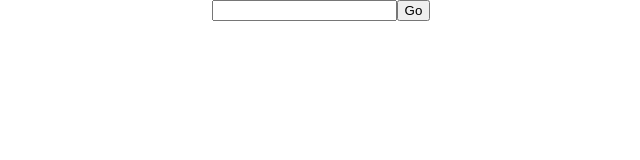
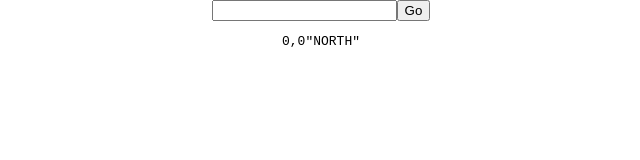
Before and after one commit to dimitri-a/turtle_test, a React (Create React App) app: page / in a window 1280 px wide. Shown: the top 160 px of the page, without its empty margins (319-959 px from the left). Built offline with nearby package versions, Linux system fonts and the light colour scheme.

Commit message:
created appcontainer

```diff
--- a/src/App.js
+++ b/src/App.js
@@ -1,16 +1,107 @@
-import React, { Component } from 'react';
-import logo from './logo.svg';
+import React, {Component} from 'react';
 import './App.css';
 import Grid from './components/Grid';
 
 class App extends Component {
-  render() {
-    return (
-      <div className="App">
-       <Grid/>
-      </div>
-    );
-  }
+
+
+    constructor(props) {
+        super();
+        this.props = props;
+        this.state = {
+            x: 0,
+            y: 0,
+            command: 'PLACE 3,,EAST MOVE',
+            facing: 'NORTH'
+        }
+    }
+
+    //processes commands
+    process = () => {
+
+        console.log('process');
+
+        const val = document.getElementById('val').value;
+
+        console.log('value', val);
+
+        //this.setState({currentCommand: val});
+
+        console.log('this.state.currentCommand=', this.state.command);
+
+        const cmds = this.state.command.split(' ');
+        console.log('cmds=', cmds);
+
+        cmds.every(c => {
+            switch (c) {
+                case 'PLACE':
+
+                    break;
+
+                case 'MOVE':
+                    this.state.facing === 'LEFT' ? this.setState({x: this.state.x - 1}) : this.setState({x: this.state.x + 1})
+                    break;
+
+                case 'LEFT':
+
+                    switch (this.state.facing) {
+                        case 'EAST':
+                            this.setState({facing: 'NORTH'});
+                            break;
+
+                        case 'SOUTH':
+                            this.setState({facing: 'EAST'});
+                            break;
+
+                        case 'WEST':
+                            this.setState({facing: 'SOUTH'});
+                            break;
+
+                        case 'NORTH':
+                            this.setState({facing: 'WEST'});
+                            break;
+                    }
+
+                case 'RIGHT':
+
+                    switch (this.state.facing) {
+                        case 'EAST':
+                            this.setState({facing: 'SOUTH'});
+                            break;
+
+                        case 'SOUTH':
+                            this.setState({facing: 'WEST'});
+                            break;
+
+                        case 'WEST':
+                            this.setState({facing: 'NORTH'});
+                            break;
+
+                        case 'NORTH':
+                            this.setState({facing: 'EAST'});
+                            break;
+                    }
+                case 'REPORT':
+                    console.log('x=', this.state.x);
+                    console.log('y=', this.state.y);
+                    console.log('facing=', this.state.facing);
+                default:
+                    break;
+            }
+        })
+
+
+    }
+
+
+    render() {
+        return (
+            <div className="App">
+                <Grid x={this.state.x} y={this.state.y} facing={this.state.facing} process={this.process}/>
+            </div>
+        )
+            ;
+    }
 }
 
 export default App;
--- a/src/components/Grid.js
+++ b/src/components/Grid.js
@@ -5,72 +5,20 @@ class Grid extends Component {
     constructor(props) {
         super();
         this.props = props;
-        this.state = {
-            x: 0,
-            y: 0,
-            command: '',
-            facing: ''
-        }
     }
 
-    //processes commands
-    process = () => {
-
-        const val = document.getElementById('val').value;
-
-        console.log('value', val);
-
-        this.setState({currentCommand: val});
-
-        console.log('this.state.currentCommand=', this.state.currentCommand);
-
-        this.state.currentCommand.each(c => {
-            switch (c) {
-                case 'PLACE':
-
-                    break;
-
-                case 'MOVE':
-                    this.state.facing === 'LEFT' ? this.setState({x: this.state.x - 1}) : this.setState({x: this.state.x + 1})
-                    break;
-
-                case 'LEFT':
-
-                    switch (this.state.facing) {
-                        case 'EAST':
-                            this.setState({facing: 'NORTH'});
-                            break;
-
-                        case 'SOUTH':
-                            this.setState({facing: 'EAST'});
-                            break;
-
-                        case 'WEST':
-                            this.setState({facing: 'SOUTH'});
-                            break;
-
-                        case 'NORTH':
-                            this.setState({facing: 'WEST'});
-                            break;
-                    }
-
-                default:
-                    break;
-            }
-        })
-
-
-    }
 
     render() {
         return (
             <div className="Grid">
 
                 <input id='val' type='text'/>
-                <button onClick={this.process}>Go</button>
+                <button onClick={this.props.process}>Go</button>
 
                 <pre>
-              {JSON.stringify(this.state.currentPosition, null, 2)}
+              {JSON.stringify(this.props.x, null, 2)},
+                    {JSON.stringify(this.props.y, null, 2)}
+                    {JSON.stringify(this.props.facing, null, 2)}
             </pre>
 
 
```
